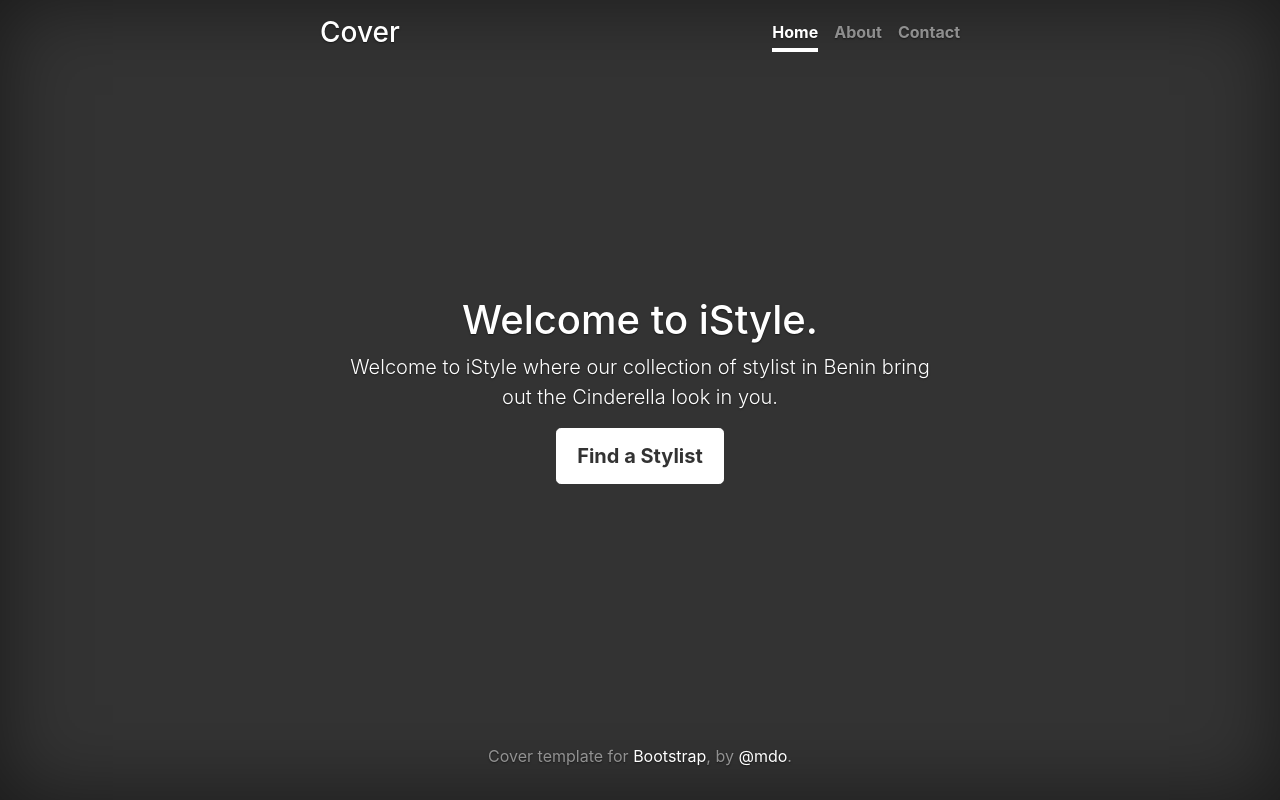
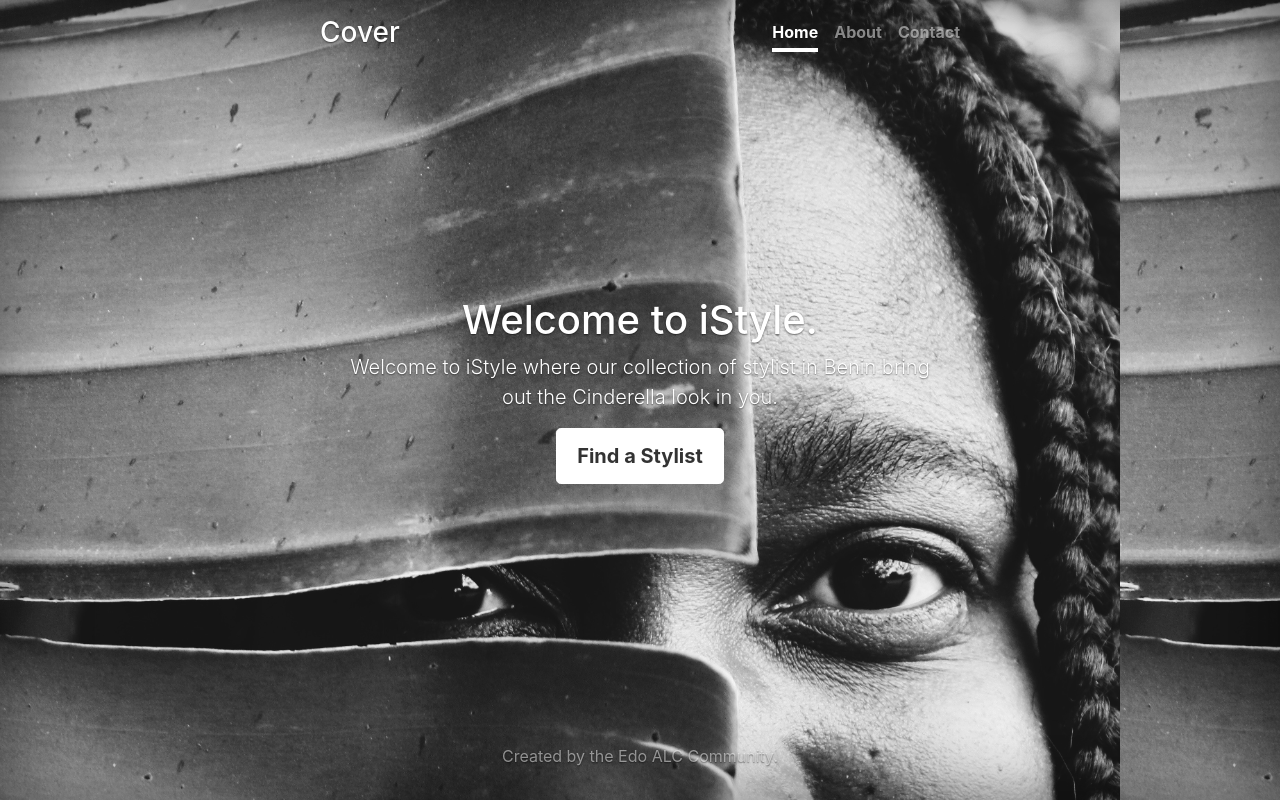
Before and after one commit to yemmyharry/alc-edo, a PHP site: page / in a window 1280 px wide. Run offline with PHP 8.4, Linux system fonts and the light colour scheme; some libraries are stand-ins or nearby versions.

Commit message:
Created Images folder and added background image to index page

```diff
--- a/cover.css
+++ b/cover.css
@@ -28,6 +28,7 @@ html,
 body {
   height: 100%;
   background-color: #333;
+  background-size: contain;
 }
 
 body {
@@ -40,10 +41,12 @@ body {
   color: #fff;
   text-shadow: 0 .05rem .1rem rgba(0, 0, 0, .5);
   box-shadow: inset 0 0 5rem rgba(0, 0, 0, .5);
+  background-image: url("images/zainab.jpg");
 }
 
 .cover-container {
   max-width: 42em;
+
 }
 
 
--- a/index.html
+++ b/index.html
@@ -39,7 +39,7 @@
 
       <footer class="mastfoot mt-auto">
         <div class="inner">
-          <p>Cover template for <a href="https://getbootstrap.com/">Bootstrap</a>, by <a href="https://twitter.com/mdo">@mdo</a>.</p>
+          <p>Created by the Edo ALC Community.</p>
         </div>
       </footer>
     </div>
```
Also changed, not shown: images/zainab.jpg (added).
